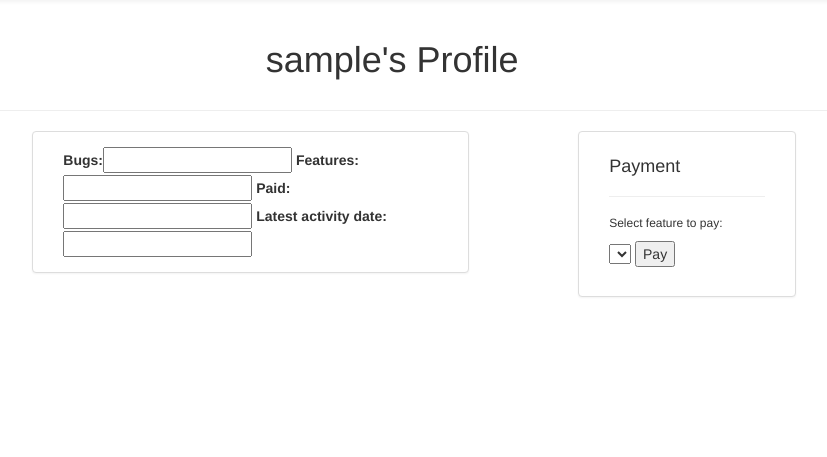
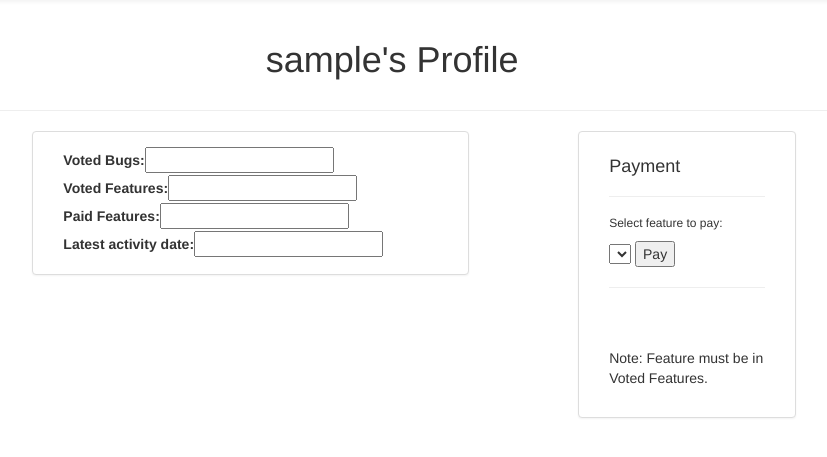
Before and after one commit to saor48/tracker, a Django app: page /profiles/update/ in a window 1280 px wide. Shown: the part 52-509 px from the top of the page, without its empty margins (171-998 px from the left). Run offline with Django 3.2, Linux system fonts and the light colour scheme; the visitor is signed in with stand-in values (Sample User, id 1); lists and menus that the app fills with data are empty; some libraries are stand-ins or nearby versions.

Commit message:
better labeling  for profile page html

```diff
--- a/graphs/templates/graphs.html
+++ b/graphs/templates/graphs.html
@@ -7,9 +7,9 @@ delays-a,s,com={{delays}}<hr>
 <div id="data">{{jav}}</div><hr>
 
 <div class="row row-flex">
-   <div class="col-xs-10 col-xs-offset-1  display panel panel-default">
+   <div class="col-xs-8 col-xs-offset-2  display panel panel-default">
       <div class="panel-body">
-        <h3>Graph of delay (in days) between status date changes.</h3>
+        <h3>Graph of average delay (in days) between status date changes.</h3>
         <hr>
         <div id="bar">
 
--- a/profiles/forms.py
+++ b/profiles/forms.py
@@ -3,9 +3,9 @@ from django import forms
 
 class ProfileForm(forms.ModelForm):
 
-    features = forms.CharField(label="Features")
-    bugs = forms.CharField()
-    paid_features = forms.CharField(label="Paid")
+    features = forms.CharField(label="Voted Features")
+    bugs = forms.CharField(label="Voted Bugs")
+    paid_features = forms.CharField(label="Paid Features")
 
     class Meta:
         model = Profile
--- a/profiles/templates/profileprofile.html
+++ b/profiles/templates/profileprofile.html
@@ -32,6 +32,11 @@
             <input type="hidden" name="price" value="25" />
             {% csrf_token %}
             <input type="submit" name="payment" value="Pay"/>
+            <br>
+            <hr>
+            <br>
+            <br>
+            <p>Note: Feature must be in Voted Features.</p>
          </form>
 
       </div>
```
Also changed, not shown: README.md.
